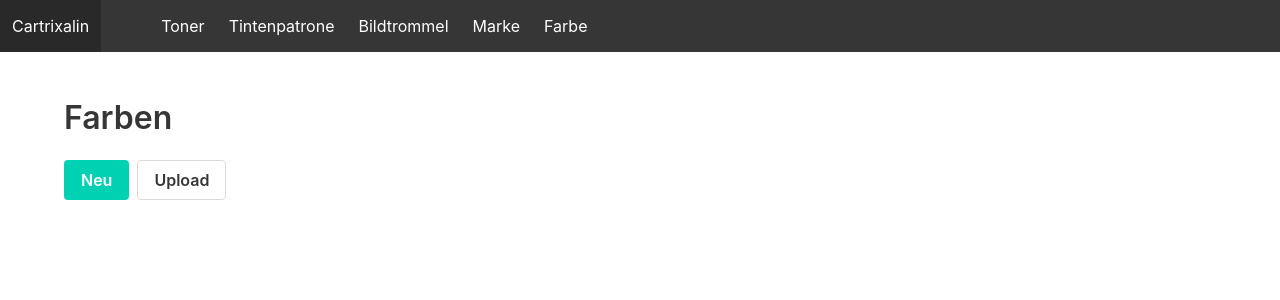
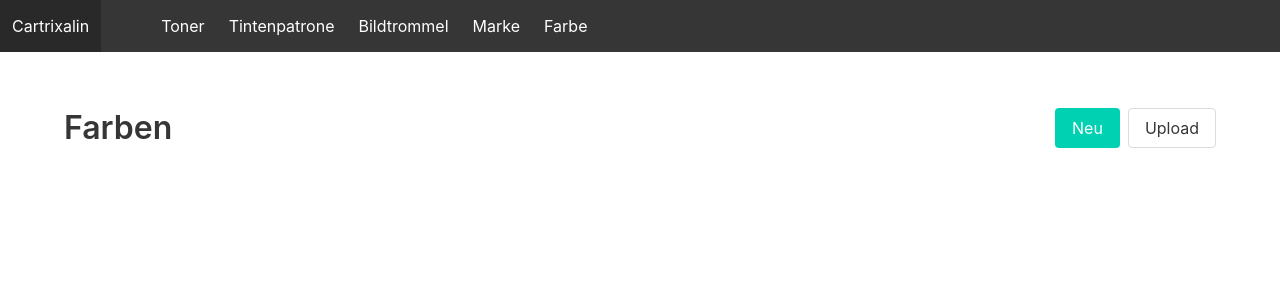
Before and after one commit to almynic/cartrixalin, a Flask app: page /colors/ in a window 1280 px wide. Shown: the top 300 px of the page. Run offline with Flask 3, Linux system fonts and the light colour scheme.

Commit message:
Update link reference and revise color handling
Link reference on toner list page was adjusted to correctly point to 'toner_views.new_toner'. Color handling was also revised in this commit: the 'hex' attribute has been removed from ColorForm class and the new color form in the template, which simplifies the process of creating a new color. Additional changes made to the color list layout provide an intuitive user interface for creation and deletion of color entries.

```diff
--- a/forms/color.py
+++ b/forms/color.py
@@ -1,10 +1,9 @@
 from flask_wtf import FlaskForm
-from wtforms import StringField, SubmitField
+from wtforms import StringField
 
 
 class ColorForm(FlaskForm):
     name = StringField('Name')
-    hex = StringField('Hex')
 
     def to_dict(self):
         # Return a dict but without submit
--- a/templates/color/list.html
+++ b/templates/color/list.html
@@ -2,28 +2,47 @@
 {% block content %}
     <section class="section">
         <div class="container">
+            <nav class="navbar" role="navigation" aria-label="main navigation">
+                <div class="navbar-brand">
+                    <div class="navbar-item">
                         <h1 class="title is-3">Farben</h1>
-            <div class="is-inline-flex">
-                <h2 class="title is-5"><a href="{{ url_for('color_views.new_color') }}"
-                                          class="button is-primary">Neu</a></h2>
-                <h2 class="title is-5 ml-2"><a href="{{ url_for('color_views.new_color') }}"
-                                               class="button is-secondary">Upload</a></h2>
                     </div>
-            <div class="is-flex is-flex-wrap-wrap">
+                </div>
+
+                <div id="navbarBasicExample" class="navbar-menu">
+                    <div class="navbar-start">
+                        <!-- Items here... -->
+                    </div>
+
+                    <div class="navbar-end">
+                        <div class="navbar-item">
+                            <div class="buttons">
+                                <a href="{{ url_for('color_views.new_color') }}" class="button is-primary">Neu</a>
+                                <a href="{{ url_for('color_views.new_color') }}" class="button is-secondary">Upload</a>
+                            </div>
+                        </div>
+                    </div>
+                </div>
+            </nav>
+            <div class="columns is-multiline">
                 {% for color in colors %}
-                    <div class="box flex-grow-1 flex-shrink-1"
-                         style="flex-basis: calc(33.3333% - ((40px * 2.6667) - 40px)); margin: 20px;">
-                        <h2 class="title is-5"><a
-                                href="{{ url_for('color_views.show_color', color_id=color.id) }}">{{ color.name }}</a>
-                        </h2>
-                        <form action="delete" method="POST">
+                    <div class="column is-one-quarter">
+                        <div class="card">
+                            <header class="card-header">
+                                <p class="card-header-title">
+                                    <a href="{{ url_for('color_views.show_color', color_id=color.id) }}">{{ color.name }}</a>
+                                </p>
+                            </header>
+                            <footer class="card-footer">
+                                <form action="{{ color.id }}/delete" method="POST">
                                     <!-- Hidden input field to submit the id -->
-                            <input type="hidden" name="id" value="{{ color.id }}">
-
-                            <button class="button is-danger mt-2" type="submit">
+                                    <input type="hidden" name="color_id" value="{{ color.id }}">
+                                    <button class="card-footer-item has-text-danger" type="submit">
                                         <i class="fas fa-trash"></i>
                                     </button>
                                 </form>
+                            </footer>
+                        </div>
                     </div>
                 {% endfor %}
             </div>
--- a/templates/color/new.html
+++ b/templates/color/new.html
@@ -4,7 +4,7 @@
         <div class="container">
             <h1 class="title">Neue Farbe</h1>
             <form method="POST">
-                {% set form_fields = ['name', 'hex'] %}
+                {% set form_fields = ['name'] %}
                 {{ form.hidden_tag() }}
                 {% for field in form_fields %}
                     <div class="field">
--- a/templates/toner/list.html
+++ b/templates/toner/list.html
@@ -3,7 +3,7 @@
     <section class="section">
         <div class="container">
             <h1 class="title is-3">Toner</h1>
-            <h2 class="title is-5"><a href="{{ url_for('color_views.new_color') }}" class="button is-primary"><i
+            <h2 class="title is-5"><a href="{{ url_for('toner_views.new_toner') }}" class="button is-primary"><i
                     class="fas fa-plus"> Neu</i></a>
             </h2>
             {% for toner in toners %}
--- a/views/color.py
+++ b/views/color.py
@@ -26,3 +26,16 @@ def new_color():
         flash('Toner {} has been added!'.format(form.name.data))
         return redirect(url_for('color_views.show_all_colors'))
     return render_template('color/new.html', form=form)
+
+
+@color_views.route('/<int:color_id>/delete', methods=['POST'])
+def delete_color(color_id):
+    # access the id from posted data instead of a form
+    if color_id is not None:
+        deleted_color = ColorService.delete(color_id)
+        if deleted_color:
+            flash(f'Brand {deleted_color.name} has been deleted!')
+            return redirect(url_for('color_views.show_all_colors'))
+
+    flash('An error has occurred. Deletion unsuccessful.')
+    return redirect(url_for('color_views.show_all_colors'))
```
Lines whose indentation alone changed are shown as unchanged.
